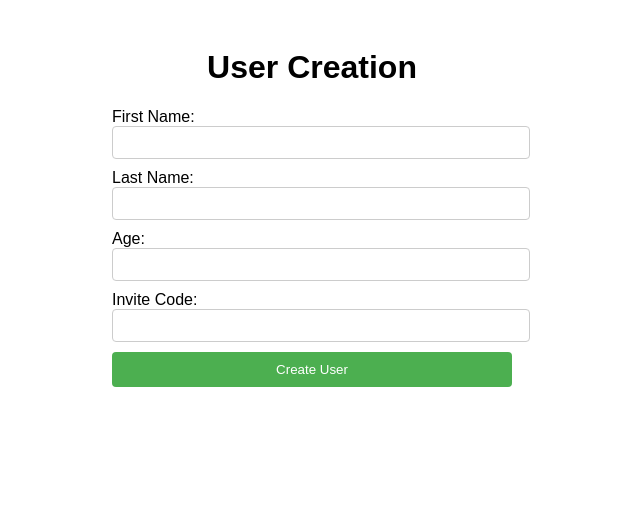
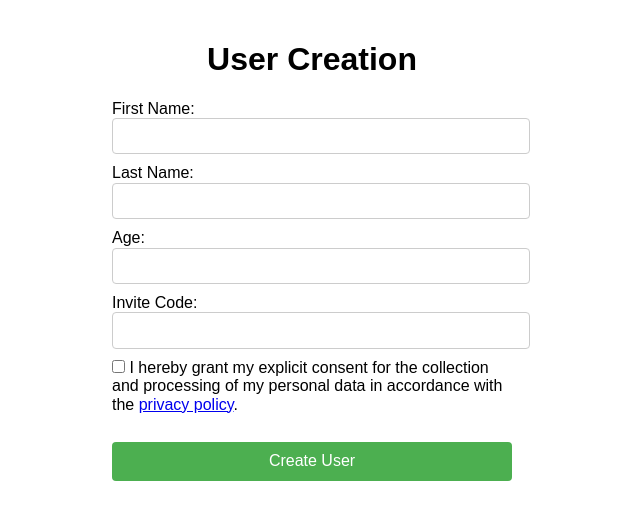
Before and after one commit to thx4nothing/ChatManip, a FastAPI app: page / in a window 1280 px wide. Shown: the top 520 px of the page, without its empty margins (328-968 px from the left). Run offline with FastAPI, Linux system fonts and the light colour scheme; some libraries are stand-ins or nearby versions.

Commit message:
added privacy policy information on user creation page

```diff
--- a/static/user_creation_script.js
+++ b/static/user_creation_script.js
@@ -1,5 +1,10 @@
 document.getElementById("userForm").addEventListener("submit", function (event) {
     event.preventDefault(); // Prevent form submission
+
+    if (!document.getElementById('dataCollectionCheckbox').checked) {
+        alert("Please agree to the data collection terms.");
+        return false;
+    }
 
     // Get form values
     var first_name = document.getElementById("firstName").value;
@@ -38,3 +43,23 @@ document.getElementById("userForm").addEventListener("submit", function (event)
     // Reset the form
     document.getElementById("userForm").reset();
 });
+
+const privacyPolicyLink = document.getElementById('privacyPolicyLink');
+const privacyPolicyModal = document.getElementById('privacyPolicyModal');
+const agreeButton = document.getElementById('agreeButton');
+const disagreeButton = document.getElementById('disagreeButton');
+const dataCollectionCheckbox = document.getElementById('dataCollectionCheckbox');
+
+privacyPolicyLink.addEventListener('click', function () {
+    privacyPolicyModal.classList.add('is-visible');
+});
+
+agreeButton.addEventListener('click', function () {
+    dataCollectionCheckbox.checked = true;
+    privacyPolicyModal.classList.remove('is-visible');
+});
+
+disagreeButton.addEventListener('click', function () {
+    dataCollectionCheckbox.checked = false;
+    privacyPolicyModal.classList.remove('is-visible');
+});
--- a/templates/user_creation_base.html
+++ b/templates/user_creation_base.html
@@ -3,6 +3,10 @@
 <head>
     <title>User Creation</title>
     <link rel="stylesheet" href="../static/user_creation_styles.css">
+    <link rel="stylesheet" href="https://cdn.jsdelivr.net/npm/purecss@3.0.0/build/pure-min.css"
+          integrity="sha384-X38yfunGUhNzHpBaEBsWLO+A0HDYOQi8ufWDkZ0k9e0eXz/tH3II7uKZ9msv++Ls"
+          crossorigin="anonymous">
+    <link rel="stylesheet" href="https://cdn.jsdelivr.net/npm/purecss@3.0.0/build/grids-responsive-min.css"/>
 </head>
 <body>
 <h1>User Creation</h1>
@@ -18,9 +22,105 @@
 
     <label for="invite_code">Invite Code:</label>
     <input type="text" id="invite_code" name="invite_code" required>
+    <label for="dataCollectionCheckbox">
+        <input type="checkbox" id="dataCollectionCheckbox" name="dataCollectionCheckbox">
+        I hereby grant my explicit consent for the collection and processing of my personal data in accordance with the
+        <a href="#" id="privacyPolicyLink">privacy policy</a>.
+    </label>
+    <br>
+    <button type="submit" id="createUserButton">Create User</button>
+</form>
 
-    <button type="submit">Create User</button>
-</form>
+<div id="privacyPolicyModal" class="modal">
+    <div class="modal-dialog">
+        <div class="modal-content">
+            <header class="modal-header">
+                <h2>Privacy Policy</h2>
+            </header>
+            <div class="modal-body">
+                <p>
+                    <!DOCTYPE html>
+                    <html>
+                    <head>
+                        <title>Privacy Policy</title>
+                    </head>
+                    <body>
+
+                    <h1>Privacy Policy</h1>
+
+                    <p>Thank you for using <strong>our ChatManip</strong>. This
+                        Privacy Policy is designed to help you understand how we collect, use, and safeguard your
+                        personal information. By using our services, you consent to the practices described herein.</p>
+
+                    <h2>Information We Collect</h2>
+
+                    <p>We collect and store certain information to enhance your experience and improve our services.
+                        This includes:</p>
+
+                    <ul>
+                        <li>Chat logs: We may save chat logs to analyze and improve user interactions. These logs are
+                            stored anonymously and are not linked to identifiable personal information.
+                        </li>
+                        <li>Demographic Information: We collect age, gender, and occupation to better understand our
+                            user base. This information is anonymized and aggregated for statistical analysis.
+                        </li>
+                        <li>IP Address: We may collect your IP address for security purposes and to analyze usage
+                            patterns. IP addresses are stored in an anonymized format.
+                        </li>
+                        <li>Language Preference: We record your language preference for tailored user experiences. This
+                            information is kept separate from your personal data.
+                        </li>
+                        <li>Survey Answers: If you participate in surveys, we may collect your responses anonymously to
+                            gain insights into user opinions and preferences.
+                        </li>
+                        <li>Metadata: We collect metadata, such as timestamps, to analyze usage patterns and improve our
+                            services. This data is anonymized and used for statistical purposes.
+                        </li>
+                    </ul>
+
+                    <h2>How We Use Your Data</h2>
+
+                    <p>The data we collect is used to enhance and personalize our services. We analyze anonymized
+                        information to improve user experiences, troubleshoot technical issues, and develop new
+                        features. Your data is never sold or shared with third parties in a personally identifiable
+                        manner.</p>
+
+                    <h2>Data Security</h2>
+
+                    <p>We take data security seriously. We use industry-standard measures to protect your information
+                        from unauthorized access, alteration, or disclosure.</p>
+
+                    <h2>Your Choices</h2>
+
+                    <p>You can choose not to provide certain information or opt-out of data collection. However, please
+                        note that this might affect your experience and limit the availability of certain features.</p>
+
+                    <h2>Changes to this Policy</h2>
+
+                    <p>We may update this Privacy Policy from time to time. Please review it periodically for any
+                        changes.</p>
+
+                    <h2>Contact Us</h2>
+
+                    <p>If you have any questions about our Privacy Policy or how your data is handled, please contact us
+                        at <a href="mailto:m.beck@uni-bielefeld.de">m.beck@uni-bielefeld.de</a>.</p>
+
+                    <p><em>Effective Date: 2023-08-05</em></p>
+
+                    </body>
+                    </html>
+
+                </p>
+            </div>
+            <footer class="modal-footer">
+                <button id="agreeButton" class="pure-button pure-button-primary">Agree</button>
+                <button id="disagreeButton" class="pure-button">Disagree</button>
+            </footer>
+        </div>
+    </div>
+</div>
+
+
 <script src="../static/user_creation_script.js"></script>
 </body>
 </html>
```
Also changed, not shown: static/user_creation_styles.css (+35 -0 lines). Lines whose indentation alone changed are shown as unchanged.
